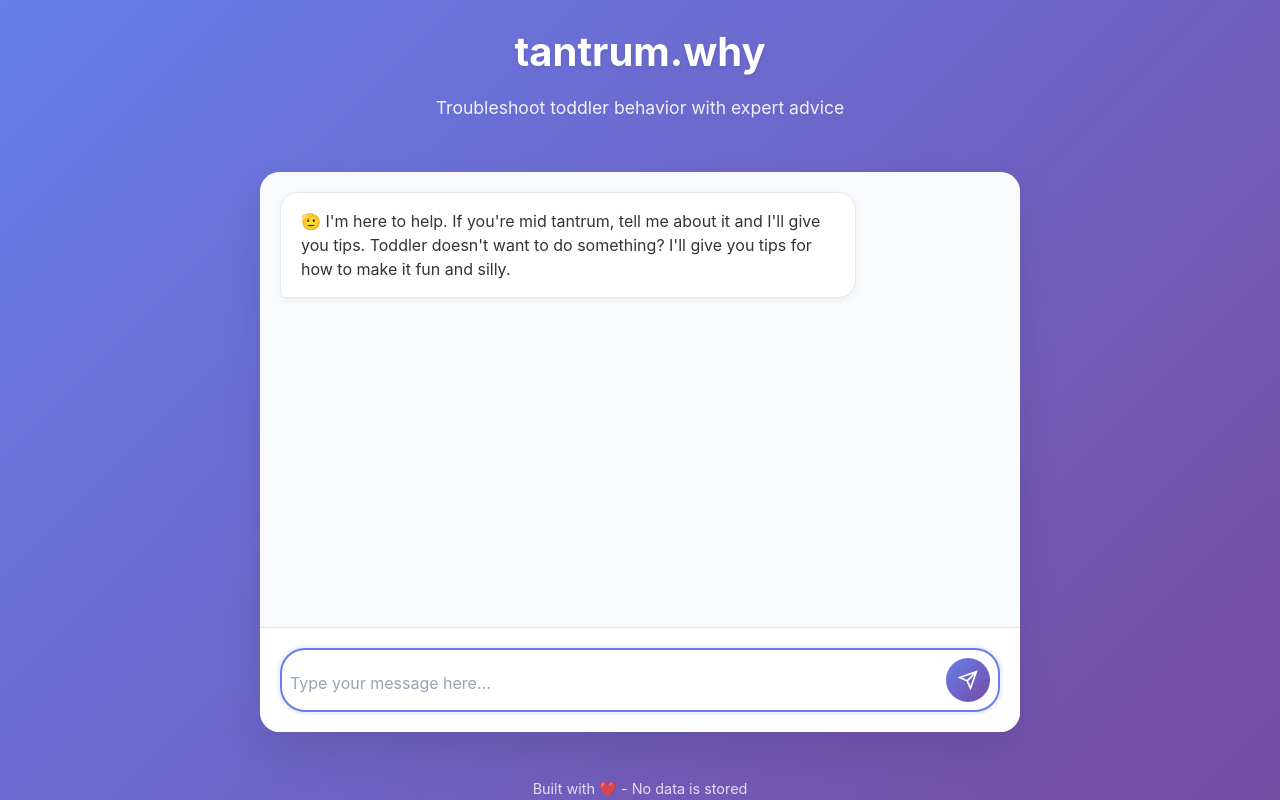
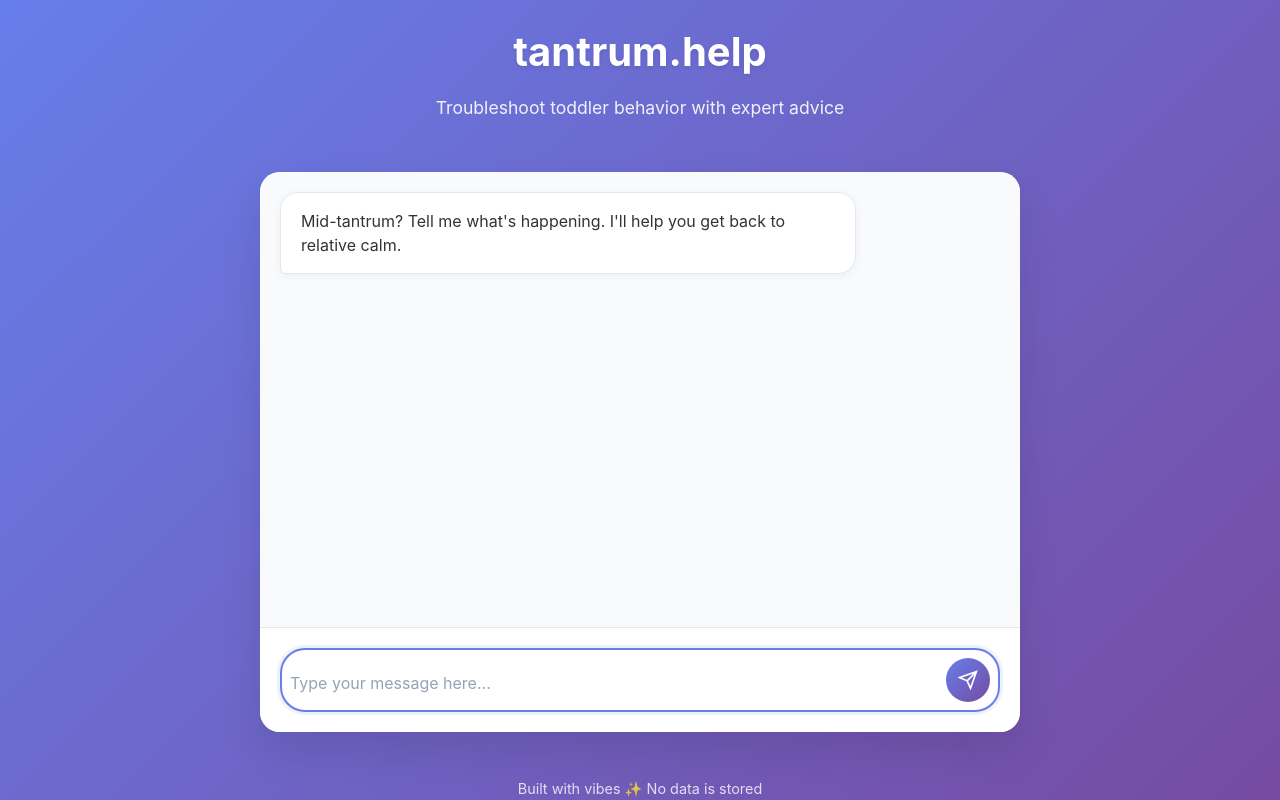
Before and after one commit to maya-v-hope/tantrum-why, a website: page index.html in a window 1280 px wide. Drawn offline with Linux system fonts and the light colour scheme.

```diff
--- a/index.html
+++ b/index.html
@@ -6,14 +6,14 @@
     <meta name="apple-mobile-web-app-capable" content="yes">
     <meta name="apple-mobile-web-app-status-bar-style" content="default">
     <meta name="format-detection" content="telephone=no">
-    <title>tantrum.why - Parenting Coach</title>
+    <title>tantrum.help - Parenting Coach</title>
     <link rel="stylesheet" href="styles.css">
     <link href="https://fonts.googleapis.com/css2?family=Inter:wght@300;400;500;600;700&display=swap" rel="stylesheet">
 </head>
 <body>
     <div class="container">
         <header class="header">
-            <h1 class="title">tantrum.why</h1>
+            <h1 class="title">tantrum.help</h1>
             <p class="subtitle">Troubleshoot toddler behavior with expert advice</p>
         </header>
 
@@ -23,7 +23,7 @@
                     <div class="welcome-message">
                         <div class="message bot-message">
                             <div class="message-content">
-                                <p>🫡 I'm here to help. If you're mid tantrum, tell me about it and I'll give you tips. Toddler doesn't want to do something? I'll give you tips for how to make it fun and silly.</p>
+                                <p>Mid-tantrum? Tell me what's happening. I'll help you get back to relative calm.</p>
                             </div>
                         </div>
                     </div>
@@ -52,7 +52,7 @@
         </main>
 
         <footer class="footer">
-            <p>Built with ❤️ - No data is stored</p>
+            <p>Built with vibes ✨ No data is stored</p>
         </footer>
     </div>
 
```
Also changed, not shown: vercel.json.
